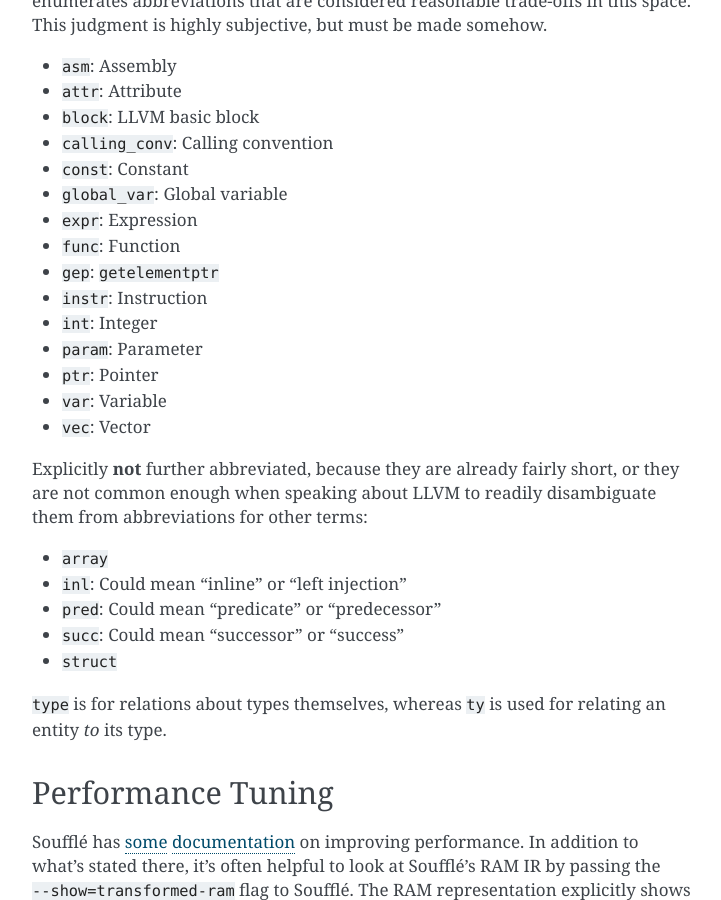
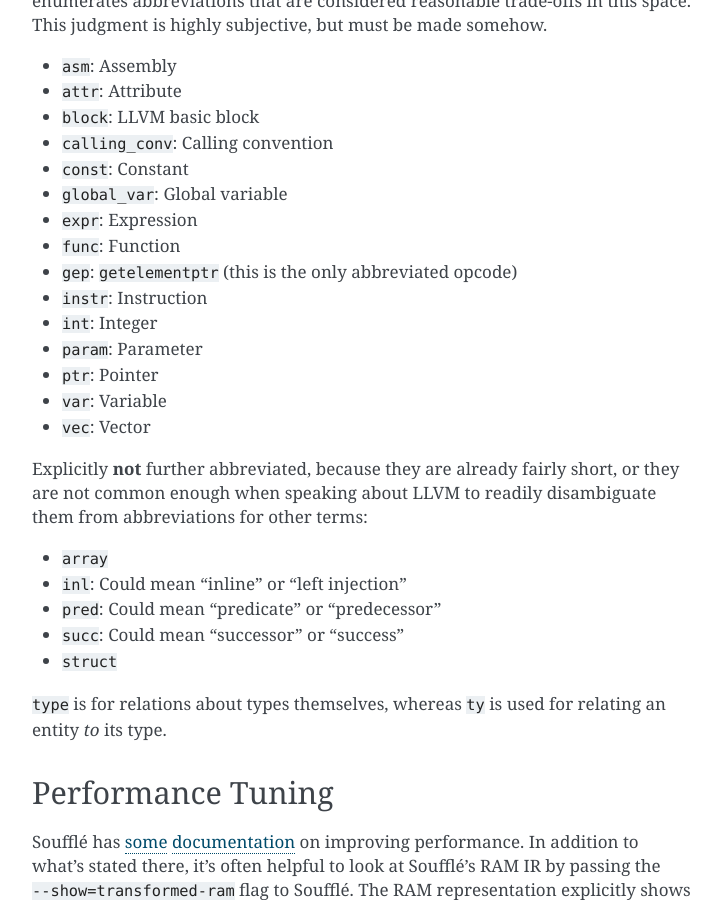
Before and after one commit to GaloisInc/cclyzerpp, a Sphinx documentation site: the page built from doc/dev.rst, in a window 1280 px wide and 900 px high, scrolled down 952 px. Shown: the whole window, without its empty margins (388-1109 px from the left). Built offline with Sphinx 7.4.7, drawn with Linux system fonts in a browser that asks for light colours.

Commit message:
FactGenerator: Capture instr attr naming schemes (pt. 1)
Begin systematizing the names of attributes of instructions. This commit
endeavors not to rename anything that appears in the fact generator nor Datalog,
but merely to capture the existing system(s) of instruction attribute names.
This will make it more obvious which ones lie outside these conventions, and
make it easier to change them.

This commit ends at `trunc`, further commits will do the rest.

```diff
--- a/doc/dev.rst
+++ b/doc/dev.rst
@@ -53,7 +53,7 @@ space. This judgment is highly subjective, but must be made somehow.
 - ``global_var``: Global variable
 - ``expr``: Expression
 - ``func``: Function
-- ``gep``: ``getelementptr``
+- ``gep``: ``getelementptr`` (this is the only abbreviated opcode)
 - ``instr``: Instruction
 - ``int``: Integer
 - ``param``: Parameter
```
Also changed, not shown: 1 other file.
